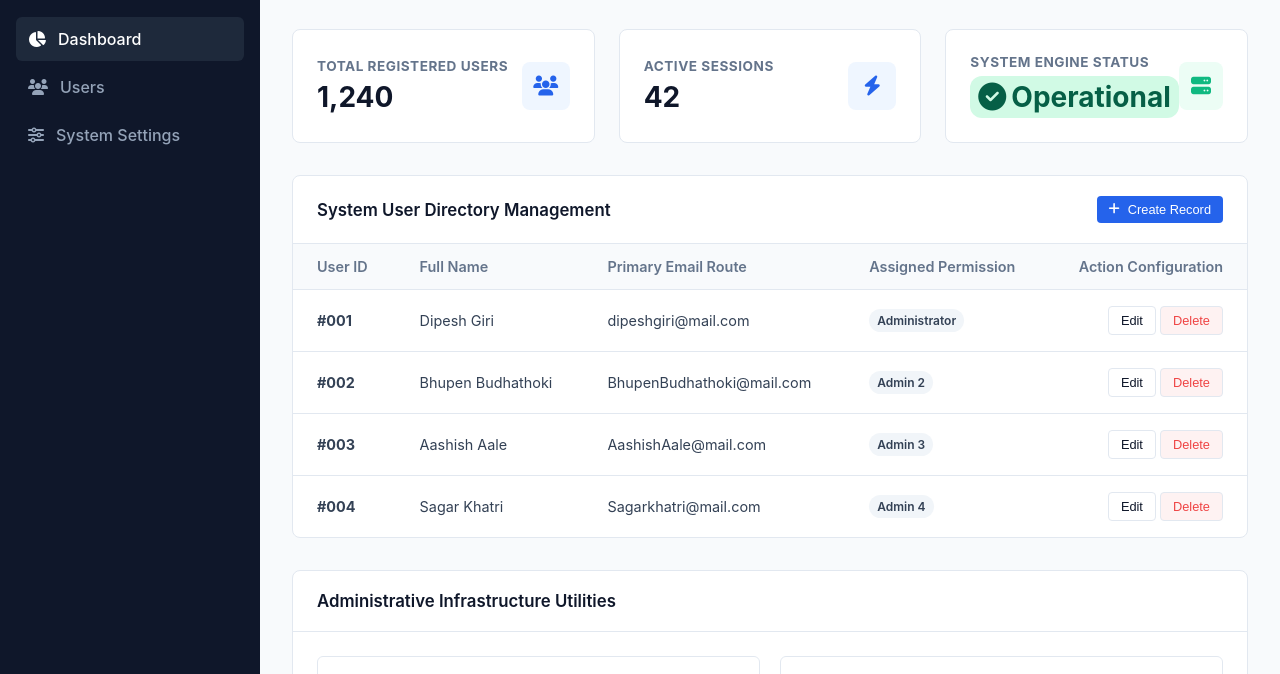
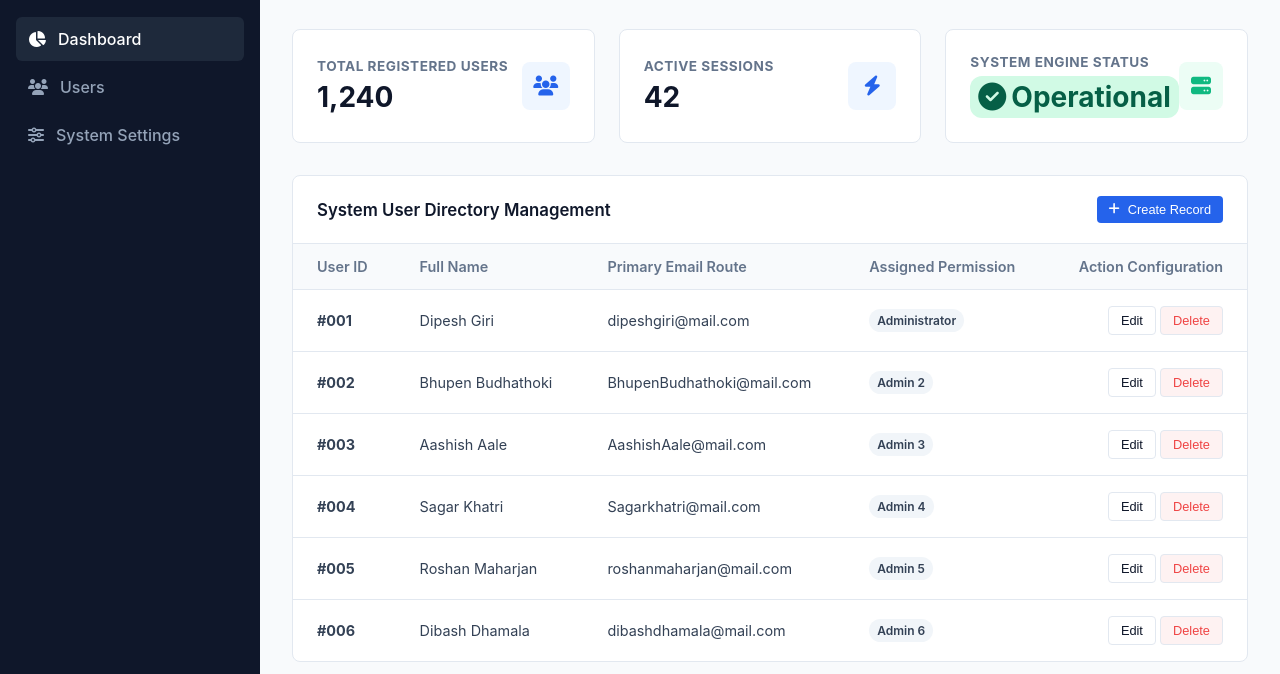
Before and after one commit to bhupenchhetly-byte/capstone_week3, a plain HTML site: page index.html in a window 1280 px wide. Shown: the part 77-751 px from the top of the page. Drawn offline with Linux system fonts and the light colour scheme.

Commit message:
Add new user rows to the table in index.html

```diff
--- a/index.html
+++ b/index.html
@@ -451,6 +451,26 @@
                                     <button class="btn btn-outline btn-sm btn-danger-sm">Delete</button>
                                 </td>
                             </tr>
+                            <tr>
+                                <td><strong>#005</strong></td>
+                                <td>Roshan Maharjan</td>
+                                <td>roshanmaharjan@mail.com</td>
+                                <td><span class="badge badge-pill">Admin 5</span></td>
+                                <td style="text-align: right;">
+                                    <button class="btn btn-outline btn-sm">Edit</button>
+                                    <button class="btn btn-outline btn-sm btn-danger-sm">Delete</button>
+                                </td>
+                            </tr>
+                            <tr>
+                                <td><strong>#006</strong></td>
+                                <td>Dibash Dhamala</td>
+                                <td>dibashdhamala@mail.com</td>
+                                <td><span class="badge badge-pill">Admin 6</span></td>
+                                <td style="text-align: right;">
+                                    <button class="btn btn-outline btn-sm">Edit</button>
+                                    <button class="btn btn-outline btn-sm btn-danger-sm">Delete</button>
+                                </td>
+                            </tr>
                         </tbody>
                     </table>
                 </div>
```
